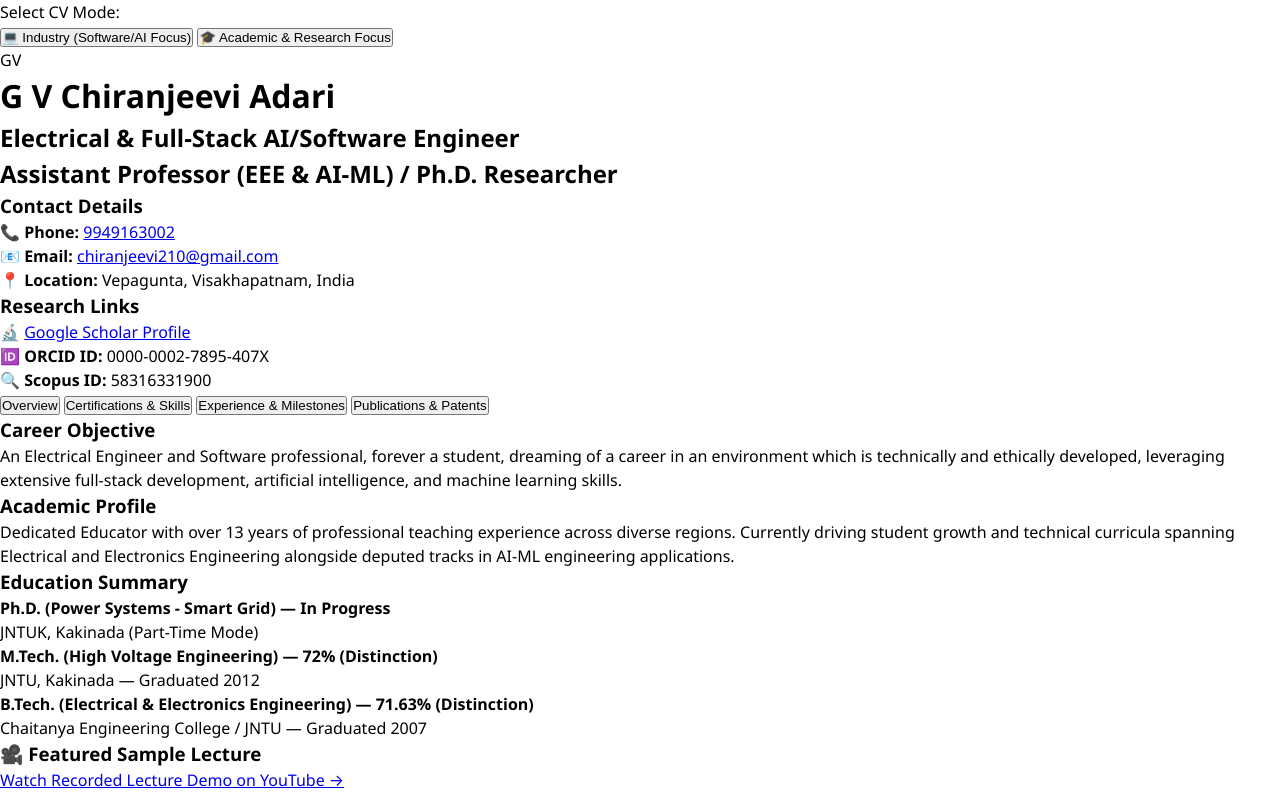
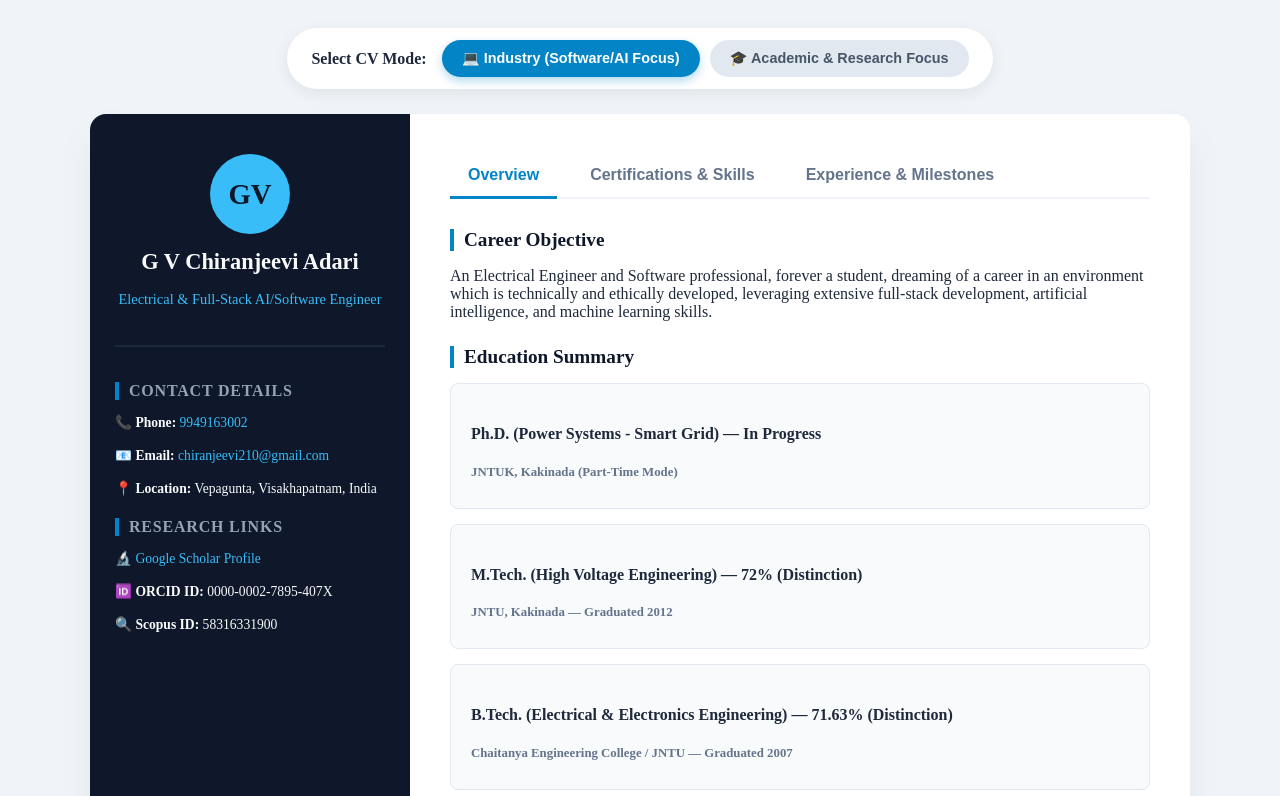
Before and after one commit to chiranjeeviagv/chiranjeeviagv.github.io, a plain HTML site: page index.html in a window 1280 px wide. Shown: the top 796 px of the page. Drawn offline with Linux system fonts and the light colour scheme.

Commit message:
Update style.css

````diff
--- a/style.css
+++ b/style.css
@@ -1,316 +1,263 @@
-### 2. `style.css`
+### 2. The Styling (`style.css`)
 ```css
-/* Structural Palette Framework */
-:root {
-    --bg-main: #f8fafc;
-    --bg-card: #ffffff;
-    --txt-main: #0f172a;
-    --txt-muted: #475569;
-    --accent: #2563eb;
-    --accent-hover: #1d4ed8;
-    --border: #e2e8f0;
-    --card-shadow: 0 4px 6px -1px rgb(0 0 0 / 0.05), 0 2px 4px -2px rgb(0 0 0 / 0.05);
-}
-
-.dark-theme {
-    --bg-main: #0f172a;
-    --bg-card: #1e293b;
-    --txt-main: #f8fafc;
-    --txt-muted: #94a3b8;
-    --accent: #38bdf8;
-    --accent-hover: #7dd3fc;
-    --border: #334155;
-    --card-shadow: 0 10px 15px -3px rgb(0 0 0 / 0.3);
-}
-
 * {
     margin: 0;
     padding: 0;
     box-sizing: border-box;
+    font-family: 'Segoe UI', system-ui, -apple-system, sans-serif;
 }
 
 body {
-    background-color: var(--bg-main);
-    color: var(--txt-main);
-    font-family: 'Segoe UI', system-ui, -apple-system, sans-serif;
-    line-height: 1.5;
-    padding-bottom: 3rem;
-    transition: background-color 0.25s straight, color 0.25s ease;
-}
-
-/* Header Matrix */
-.main-header {
-    background-color: var(--bg-card);
-    border-bottom: 1px solid var(--border);
-    padding: 2rem;
-    position: sticky;
-    top: 0;
-    z-index: 100;
-    box-shadow: var(--card-shadow);
-}
-
-.header-container {
-    max-width: 1100px;
-    margin: 0 auto;
+    background-color: #f0f4f8;
+    color: #1e293b;
+    padding: 20px;
     display: flex;
-    justify-content: space-between;
+    flex-direction: column;
     align-items: center;
 }
 
-.profile-title-block h1 {
-    font-size: 2rem;
-    font-weight: 800;
-    letter-spacing: -0.025em;
+/* Toggle Switcher Banner Container */
+.view-switcher-banner {
+    background: #ffffff;
+    padding: 12px 24px;
+    border-radius: 40px;
+    box-shadow: 0 4px 15px rgba(15, 23, 42, 0.08);
+    display: flex;
+    align-items: center;
+    gap: 15px;
+    margin-bottom: 25px;
+    font-weight: 600;
 }
 
-.sub-role {
-    color: var(--accent);
-    font-weight: 600;
-    margin-top: 0.25rem;
+.toggle-buttons {
+    display: flex;
+    gap: 10px;
 }
 
-.header-contact-strip {
-    max-width: 1100px;
-    margin: 1rem auto 0;
-    display: flex;
-    flex-wrap: wrap;
-    gap: 1.5rem;
-    font-size: 0.85rem;
-    color: var(--txt-muted);
-    border-top: 1px dashed var(--border);
-    padding-top: 0.75rem;
+.toggle-btn {
+    border: none;
+    padding: 10px 20px;
+    border-radius: 30px;
+    cursor: pointer;
+    font-weight: 700;
+    font-size: 0.9rem;
+    transition: all 0.3s cubic-bezier(0.4, 0, 0.2, 1);
+    background: #e2e8f0;
+    color: #475569;
 }
 
-.header-contact-strip span i {
-    color: var(--accent);
-    margin-right: 0.35rem;
+.toggle-btn.active {
+    background: #0284c7;
+    color: #ffffff;
+    box-shadow: 0 4px 10px rgba(2, 132, 199, 0.3);
 }
 
-/* Structural Components Layout */
-.cv-wrapper {
+/* Master Layout Framework */
+.cv-container {
+    display: grid;
+    grid-template-columns: 320px 1fr;
     max-width: 1100px;
-    margin: 2rem auto;
-    padding: 0 1.5rem;
+    width: 100%;
+    background: #ffffff;
+    border-radius: 16px;
+    box-shadow: 0 20px 40px rgba(15, 23, 42, 0.05);
+    overflow: hidden;
 }
 
-.cv-section {
-    background-color: var(--bg-card);
-    border: 1px solid var(--border);
-    border-radius: 12px;
-    padding: 2rem;
-    margin-bottom: 1.75rem;
-    box-shadow: var(--card-shadow);
+/* Sidebar Elements */
+.cv-sidebar {
+    background: #0f172a;
+    color: #f8fafc;
+    padding: 40px 25px;
 }
 
-.cv-section h2 {
-    font-size: 1.35rem;
-    font-weight: 700;
-    border-bottom: 2px solid var(--border);
-    padding-bottom: 0.5rem;
-    margin-bottom: 1.25rem;
+.profile-zone {
+    text-align: center;
+    margin-bottom: 35px;
+    border-bottom: 2px solid #1e293b;
+    padding-bottom: 25px;
 }
 
-.instruction-text {
-    font-size: 0.88rem;
-    color: var(--txt-muted);
-    margin-bottom: 1rem;
+.avatar {
+    width: 80px;
+    height: 80px;
+    background: #38bdf8;
+    border-radius: 50%;
+    display: flex;
+    align-items: center;
+    justify-content: center;
+    font-size: 1.8rem;
+    font-weight: 800;
+    color: #0f172a;
+    margin: 0 auto 15px;
+}
+
+.profile-zone h1 {
+    font-size: 1.4rem;
+    font-weight: 700;
+    line-height: 1.2;
+}
+
+.profile-zone h2 {
+    font-size: 0.9rem;
+    color: #38bdf8;
+    margin-top: 10px;
     font-weight: 500;
 }
 
-/* UI Action Buttons layout */
-.button-row {
-    display: flex;
-    gap: 0.5rem;
-    margin-bottom: 1.25rem;
+.contact-info h3 {
+    font-size: 1rem;
+    text-transform: uppercase;
+    letter-spacing: 0.05em;
+    color: #94a3b8;
+    margin: 20px 0 10px;
 }
 
-.flex-wrap {
-    flex-wrap: wrap;
+.contact-info p {
+    margin-bottom: 12px;
+    font-size: 0.85rem;
+    line-height: 1.4;
 }
 
-.btn-interactive, .btn-badge, .btn-tab, .btn-control {
-    background-color: var(--bg-main);
-    color: var(--txt-main);
-    border: 1px solid var(--border);
-    padding: 0.5rem 1rem;
-    border-radius: 6px;
+.contact-info a {
+    color: #38bdf8;
+    text-decoration: none;
+}
+
+.contact-info a:hover {
+    text-decoration: underline;
+}
+
+/* Main Display Workspace */
+.cv-main {
+    padding: 40px;
+}
+
+.tab-navigation {
+    display: flex;
+    gap: 15px;
+    border-bottom: 2px solid #f1f5f9;
+    margin-bottom: 30px;
+}
+
+.tab-btn {
+    background: none;
+    border: none;
+    padding: 12px 18px;
+    font-size: 1rem;
+    font-weight: 700;
     cursor: pointer;
-    font-size: 0.88rem;
-    font-weight: 500;
+    color: #64748b;
+    border-bottom: 3px solid transparent;
+    margin-bottom: -2px;
     transition: all 0.2s ease;
 }
 
-.btn-interactive.active, .btn-badge.active, .btn-tab.active, .toggle-btn-active {
-    background-color: var(--accent);
-    color: #ffffff;
-    border-color: var(--accent);
+.tab-btn.active {
+    color: #0284c7;
+    border-bottom-color: #0284c7;
 }
 
-/* Dynamic Cards Panels */
-.dynamic-display-card, .cardobjective, .sub-listings-card {
-    background-color: var(--bg-main);
-    border: 1px solid var(--border);
-    padding: 1.5rem;
-    border-radius: 8px;
+.tab-content {
+    display: none;
 }
 
-.inst-lbl {
-    font-weight: 600;
-    color: var(--txt-muted);
-    margin: 0.25rem 0 0.5rem;
+.tab-content.active {
+    display: block;
+    animation: fadeIn 0.4s ease-out;
 }
 
-.status-badge-pill {
-    display: inline-block;
-    background-color: var(--bg-card);
-    border: 1px solid var(--border);
-    padding: 0.25rem 0.75rem;
+@keyframes fadeIn {
+    from { opacity: 0; transform: translateY(4px); }
+    to { opacity: 1; transform: translateY(0); }
+}
+
+/* Structural Components styling */
+h3 {
+    color: #0f172a;
+    margin: 25px 0 15px;
+    font-size: 1.2rem;
+    border-left: 4px solid #0284c7;
+    padding-left: 10px;
+}
+
+.timeline-item, .cert-card {
+    background: #f8fafc;
+    border-radius: 8px;
+    padding: 20px;
+    margin-bottom: 15px;
+    border: 1px solid #e2e8f0;
+}
+
+.date {
+    font-size: 0.8rem;
+    font-weight: 700;
+    color: #64748b;
+    display: block;
+    margin-top: 4px;
+    margin-bottom: 8px;
+}
+
+.skills-list {
+    display: flex;
+    flex-wrap: wrap;
+    gap: 10px;
+    list-style: none;
+}
+
+.skills-list li {
+    background: #e0f2fe;
+    color: #0369a1;
+    padding: 8px 14px;
     border-radius: 20px;
-    font-size: 0.8rem;
+    font-size: 0.85rem;
     font-weight: 600;
 }
 
-.syllabus-points-list, .styled-bullet-points {
-    margin-top: 1rem;
-    padding-left: 1.25rem;
-}
-
-.syllabus-points-list li, .styled-bullet-points li {
-    font-size: 0.9rem;
-    margin-bottom: 0.4rem;
-    color: var(--txt-muted);
-}
-
-.link-verify {
-    display: inline-block;
-    margin-top: 1rem;
-    color: var(--accent);
-    text-decoration: none;
-    font-weight: 600;
-    font-size: 0.9rem;
-}
-
-/* Grids layout profiles */
-.filtered-items-grid, .grid-2 {
-    display: grid;
-    grid-template-columns: repeat(auto-fill, minmax(280px, 1fr));
-    gap: 0.75rem;
-}
-
-.grid-2 {
-    grid-template-columns: 1fr 1fr;
-}
-
-@media (max-width: 768px) {
-    .grid-2, .header-container { flex-direction: column; align-items: flex-start; gap: 1rem; }
-    .button-row { flex-direction: column; width: 100%; }
-}
-
-.grid-item {
-    background-color: var(--bg-main);
-    border: 1px solid var(--border);
-    padding: 0.85rem;
-    border-radius: 6px;
-    font-size: 0.88rem;
-    font-weight: 500;
-}
-
-/* Toggle Blocks literature sections */
-.lit-content-block {
-    display: none;
-    background-color: var(--bg-main);
-    border: 1px solid var(--border);
-    padding: 1.5rem;
-    border-radius: 8px;
-    margin-top: 1rem;
-}
-
-.active-block {
-    display: block;
-}
-
-/* Panels open states variables */
-.open-panel {
-    display: block !important;
-}
-
-#strengths-directory, #languages-directory, #corporate-directory {
-    display: none;
-}
-
-.fdp-scroller-box {
-    max-height: 320px;
-    overflow-y: auto;
-    border: 1px solid var(--border);
-    border-radius: 8px;
-    background-color: var(--bg-main);
-}
-
-.fdp-row-item {
-    padding: 0.85rem 1.25rem;
-    border-bottom: 1px solid var(--border);
-    font-size: 0.88rem;
-    color: var(--txt-muted);
-}
-
-.fdp-row-item:last-child {
-    border-bottom: none;
-}
-
-.milestones-row {
-    display: flex;
-    gap: 1rem;
-}
-
-.milestone-box {
-    flex: 1;
-    background-color: var(--bg-main);
-    border: 1px solid var(--border);
-    padding: 1.25rem;
-    border-radius: 8px;
-    text-align: center;
-}
-
-.milestone-box .count {
-    font-size: 1.75rem;
-    font-weight: 800;
-    color: var(--accent);
-}
-
-/* Footer layout details */
-.cv-footer {
-    margin-top: 3rem;
-    text-align: center;
-    border-top: 1px solid var(--border);
-    padding-top: 1.5rem;
-}
-
-.integrity-clause {
-    color: var(--txt-muted);
+.nptel-list {
+    margin-left: 20px;
+    line-height: 1.8;
     font-size: 0.95rem;
 }
 
-.signatory {
-    font-weight: 700;
-    margin-top: 0.5rem;
-    font-size: 1.1rem;
+.ref-link {
+    color: #0284c7;
+    text-decoration: none;
+    font-weight: 600;
+    font-size: 0.85rem;
+    margin-top: 10px;
+    display: inline-block;
 }
 
-.btn-top {
-    margin-top: 1.5rem;
-    background: none;
-    border: 1px solid var(--border);
-    color: var(--txt-muted);
-    padding: 0.4rem 1rem;
-    border-radius: 20px;
-    cursor: pointer;
-    font-size: 0.8rem;
+.ref-link:hover {
+    text-decoration: underline;
 }
 
-.mini-info-widget {
-    max-width: 1100px;
-    margin: 1.5rem auto;
-    padding: 0 1.5rem;
-    font-size: 0.78rem;
-    color: var(--txt-muted);
+.video-container {
+    background: #fffbeb;
+    border: 1px solid #fde68a;
+    padding: 20px;
+    border-radius: 8px;
+    margin-top: 25px;
 }
+
+/* ==========================================================================
+   VISIBILITY RESOLUTION ENGINE (Dual Views)
+   ========================================================================== */
+body.view-industry .only-academic,
+body.view-industry .subtitle-academic {
+    display: none !important;
+}
+
+body.view-academic .only-industry,
+body.view-academic .subtitle-industry {
+    display: none !important;
+}
+
+body.view-industry .tab-content.only-industry.active { display: block; }
+body.view-academic .tab-content.only-academic.active { display: block; }
+
+@media (max-width: 850px) {
+    .cv-container { grid-template-columns: 1fr; }
+    .tab-navigation { overflow-x: auto; white-space: nowrap; }
+}
````
